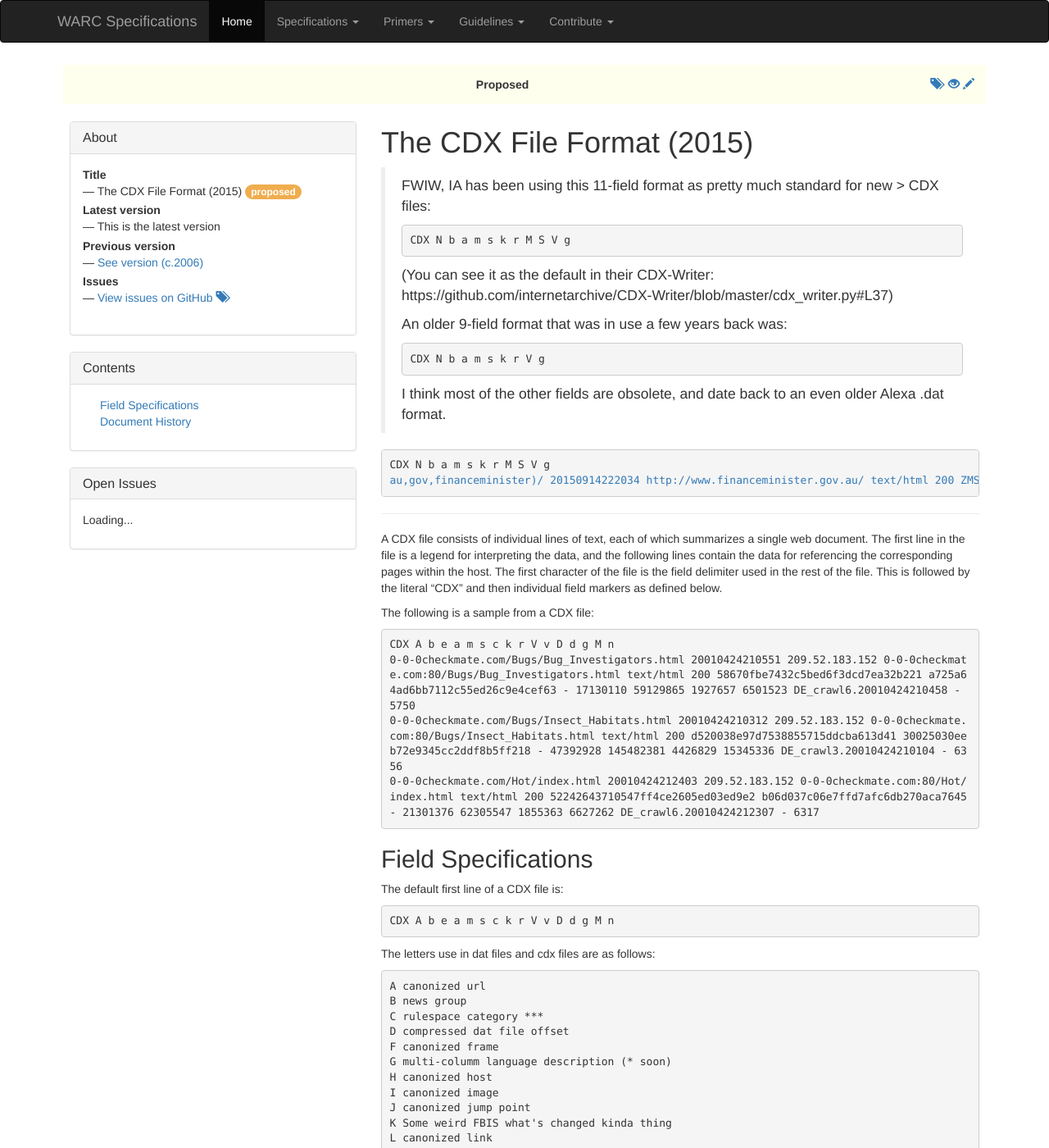
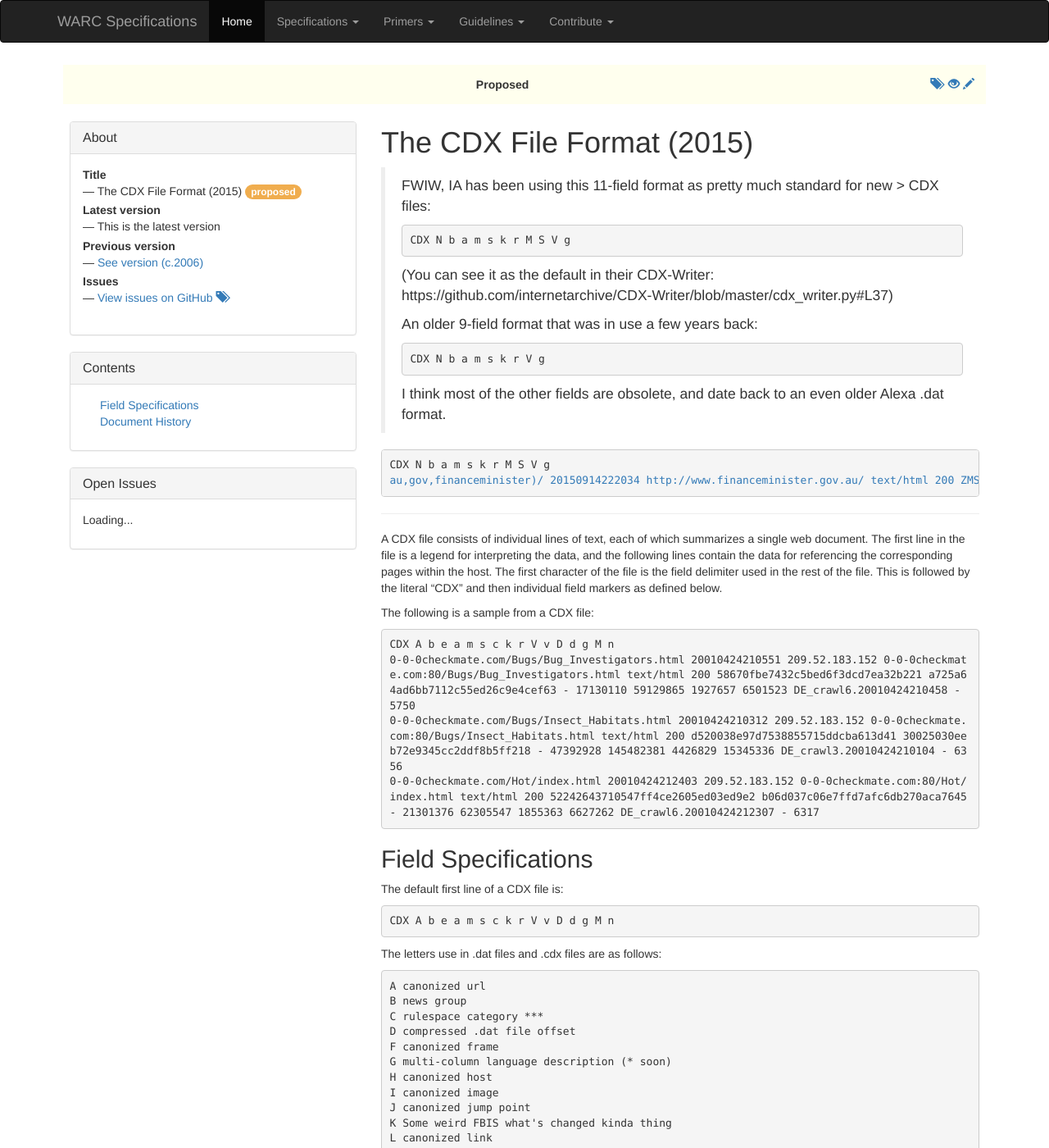
Before and after one commit to iipc/warc-specifications, a Jekyll site: the page built from specifications/cdx-format/cdx-2015/index.md, in a window 1280 px wide and 1400 px high. Shown: the whole window at 82% size. Built offline with Jekyll 4.4.1, drawn with Linux system fonts in a browser that asks for light colours; nearby versions of some CDN libraries; some of the changed text lies outside the part shown.

Commit message:
CDX 2015: index.md fix typos

```diff
--- a/specifications/cdx-format/cdx-2015/index.md
+++ b/specifications/cdx-format/cdx-2015/index.md
@@ -15,7 +15,7 @@
 >
 > (You can see it as the default in their CDX-Writer: https://github.com/internetarchive/CDX-Writer/blob/master/cdx_writer.py#L37)
 >
-> An older 9-field format that was in use a few years back was:
+> An older 9-field format that was in use a few years back:
 >
 >     CDX N b a m s k r V g
 >
@@ -49,35 +49,35 @@
 CDX A b e a m s c k r V v D d g M n
 ~~~
 
-The letters use in dat files and cdx files are as follows:
+The letters use in .dat files and .cdx files are as follows:
 
 ~~~
 A canonized url
 B news group
 C rulespace category ***
-D compressed dat file offset
+D compressed .dat file offset
 F canonized frame
-G multi-columm language description (* soon)
+G multi-column language description (* soon)
 H canonized host
 I canonized image
 J canonized jump point
 K Some weird FBIS what's changed kinda thing
 L canonized link
 M meta tags (AIF) *
-N massaged url
+N messaged url
 P canonized path
 Q language string
 R canonized redirect
 S compressed record size
-U uniqness ***
-V compressed arc file offset *
-X canonized url in other href tages
+U uniqueness ***
+V compressed .arc file offset *
+X canonized url in other href tags
 Y canonized url in other src tags
 Z canonized url found in script
 a original url **
 b date **
 c old style checksum *
-d uncompressed dat file offset
+d uncompressed .dat file offset
 e IP **
 f frame *
 g file name
@@ -87,13 +87,13 @@
 k new style checksum *
 l link *
 m mime type of original document *
-n arc document length *
+n .arc document length *
 o port
 p original path
 r redirect *
 s response code *
 t title *
-v uncompressed arc file offset *
+v uncompressed .arc file offset *
 x url in other href tages *
 y url in other src tags *
 z url found in script *
```
Also changed, not shown: other parts of specifications/cdx-format/cdx-2015/index.md (+2 -0 lines).
